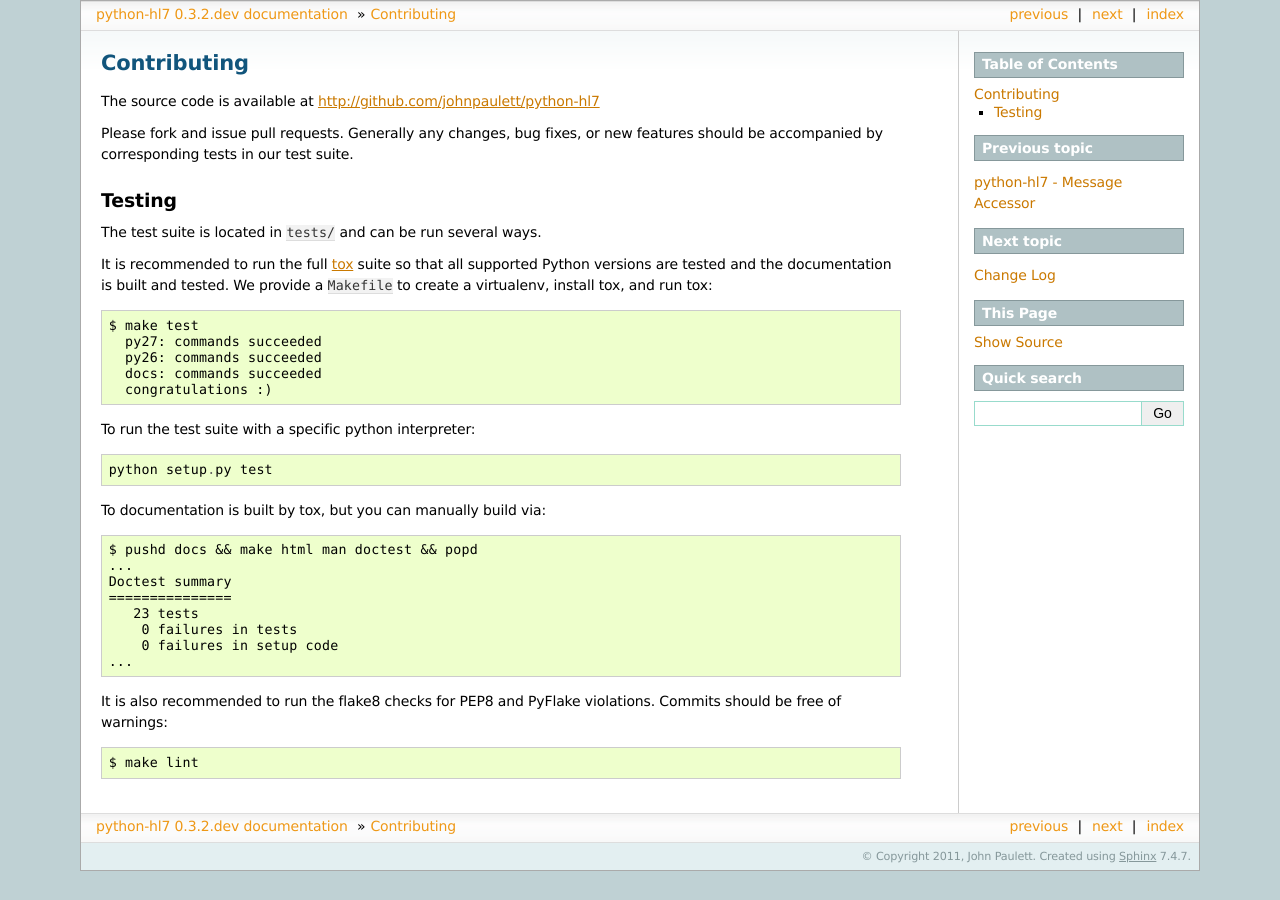
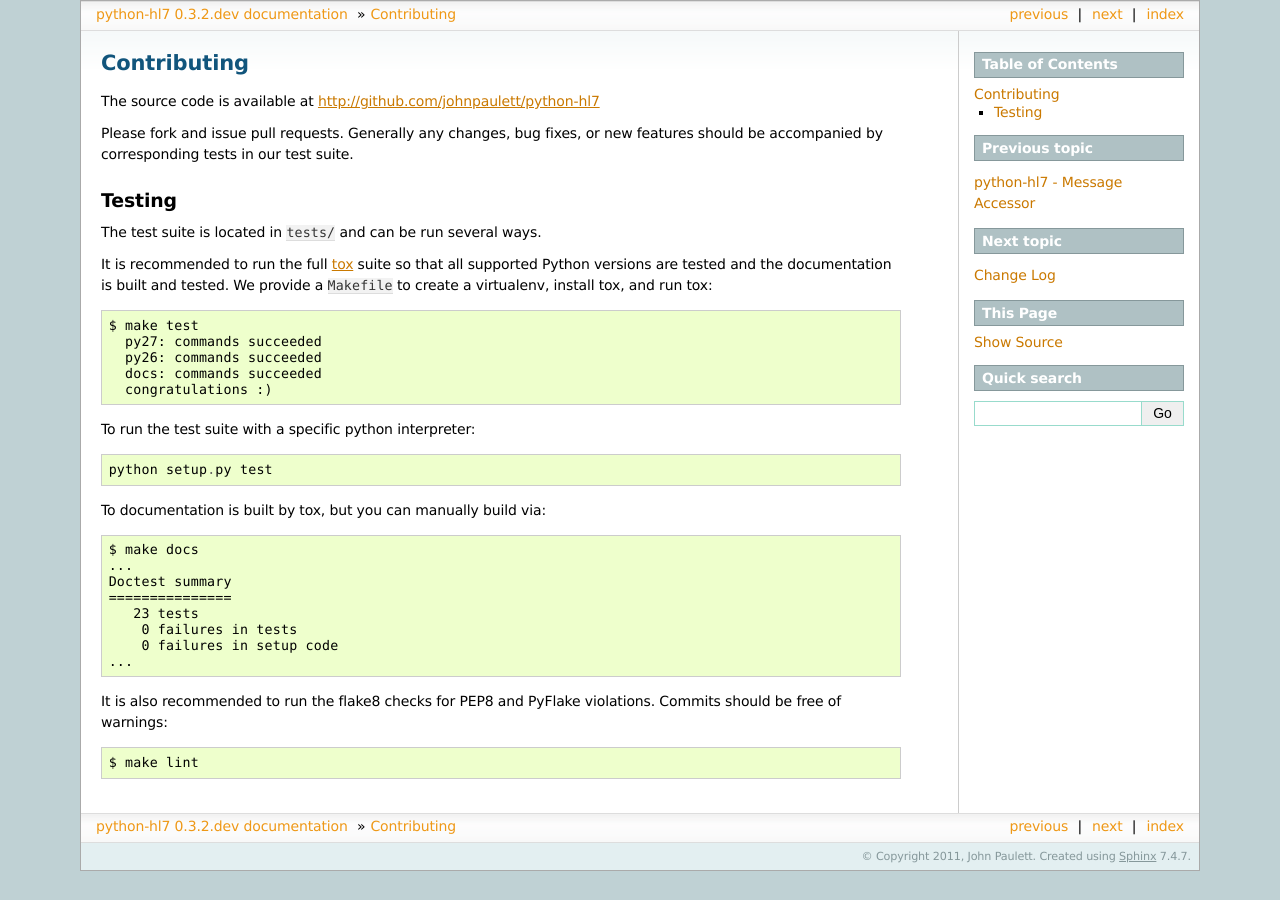
Before and after one commit to johnpaulett/python-hl7, a Sphinx documentation site: the page built from docs/contribute.rst, in a window 1280 px wide. Built offline with Sphinx 7.4.7, drawn with Linux system fonts in a browser that asks for light colours.

Commit message:
Refactor the Makefile.

```diff
--- a/docs/contribute.rst
+++ b/docs/contribute.rst
@@ -30,7 +30,7 @@ To run the test suite with a specific python interpreter::
 
 To documentation is built by tox, but you can manually build via::
 
-   $ pushd docs && make html man doctest && popd
+   $ make docs
    ...
    Doctest summary
    ===============
--- a/requirements.txt
+++ b/requirements.txt
@@ -2,6 +2,3 @@
 tox==1.7.0
 flake8==2.1.0
 Sphinx==1.2.1
-
-# six is in setup.py's install_requires, but for simplicity with tox, we require here
-six
```
Also changed, not shown: 1 other file.
